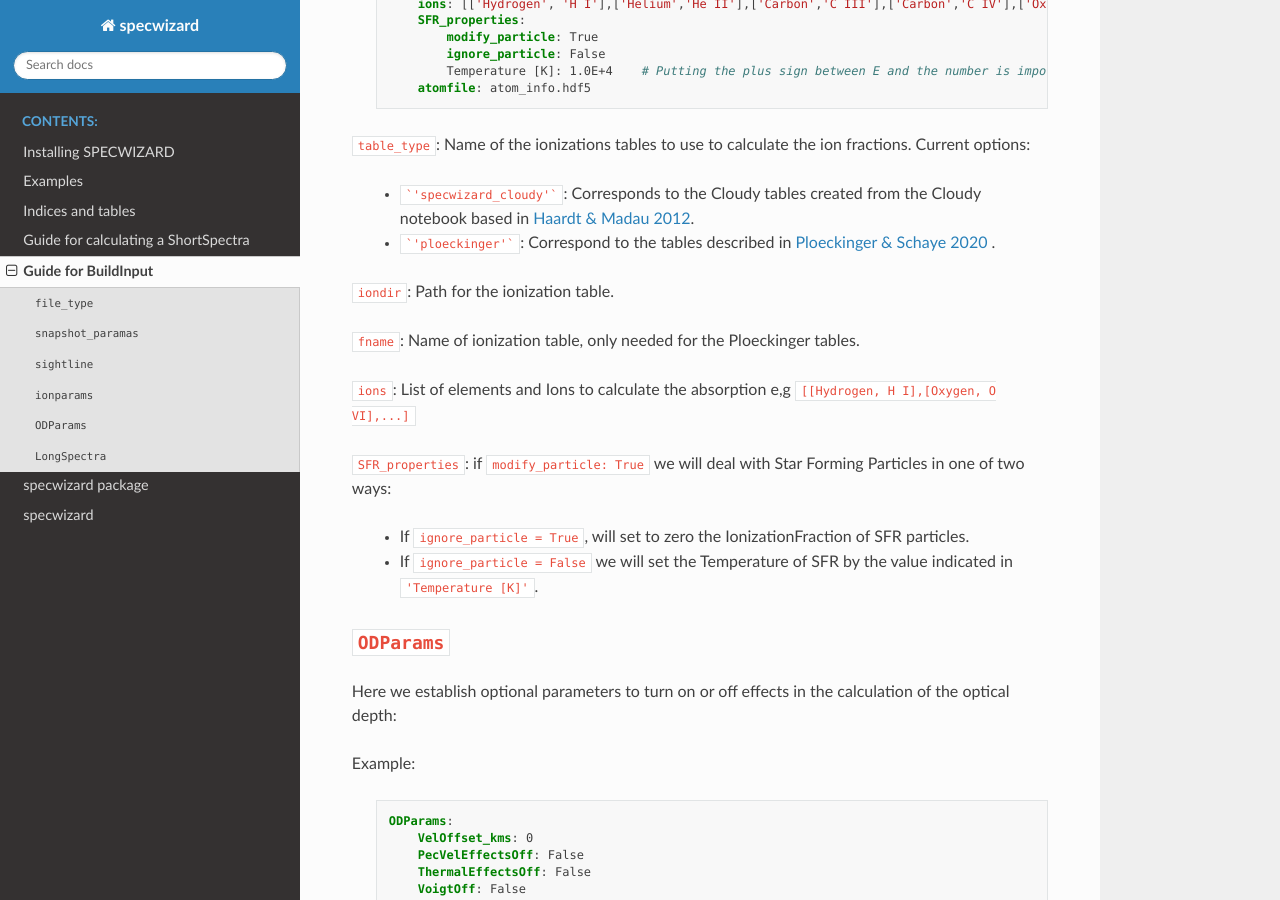
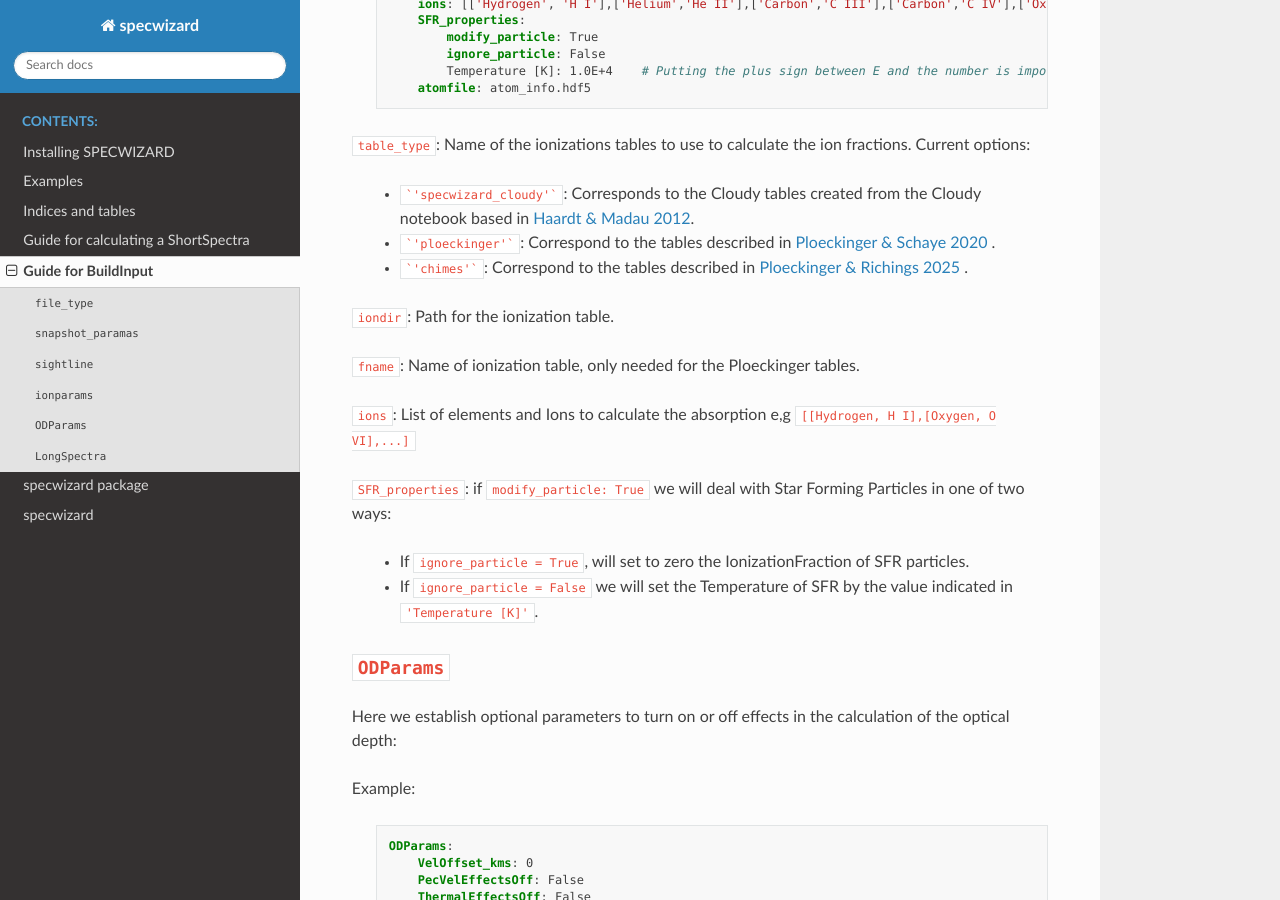
Before and after one commit to specwizard/specwizard, a Sphinx documentation site: the page built from docs/source/BuildInput/buildinput.rst, in a window 1280 px wide and 900 px high, scrolled down 2271 px. Built offline with Sphinx 7.4.7 and the Read the Docs theme 3.1.0, drawn with Linux system fonts in a browser that asks for light colours; pages that are not in the unit, such as notebooks, are missing from menus.

Commit message:
Added chimes table documentation

````diff
--- a/docs/source/BuildInput/buildinput.rst
+++ b/docs/source/BuildInput/buildinput.rst
@@ -107,6 +107,7 @@ Example:
 
     - ```'specwizard_cloudy'```:  Corresponds to the Cloudy tables created from the Cloudy notebook based in `Haardt & Madau 2012 <https://ui.adsabs.harvard.edu/abs/2012ApJ...746..125H/abstract>`_.
     -  ```'ploeckinger'```: Correspond to the tables described in  `Ploeckinger & Schaye 2020 <https://ui.adsabs.harvard.edu/abs/2020MNRAS.497.4857P/abstract>`_ .
+    -  ```'chimes'```: Correspond to the tables described in  `Ploeckinger & Richings 2025 <https://ui.adsabs.harvard.edu/abs/2025MNRAS.543..891P/abstract>`_ .
 
 ``iondir``: Path for the ionization table.
 
````
